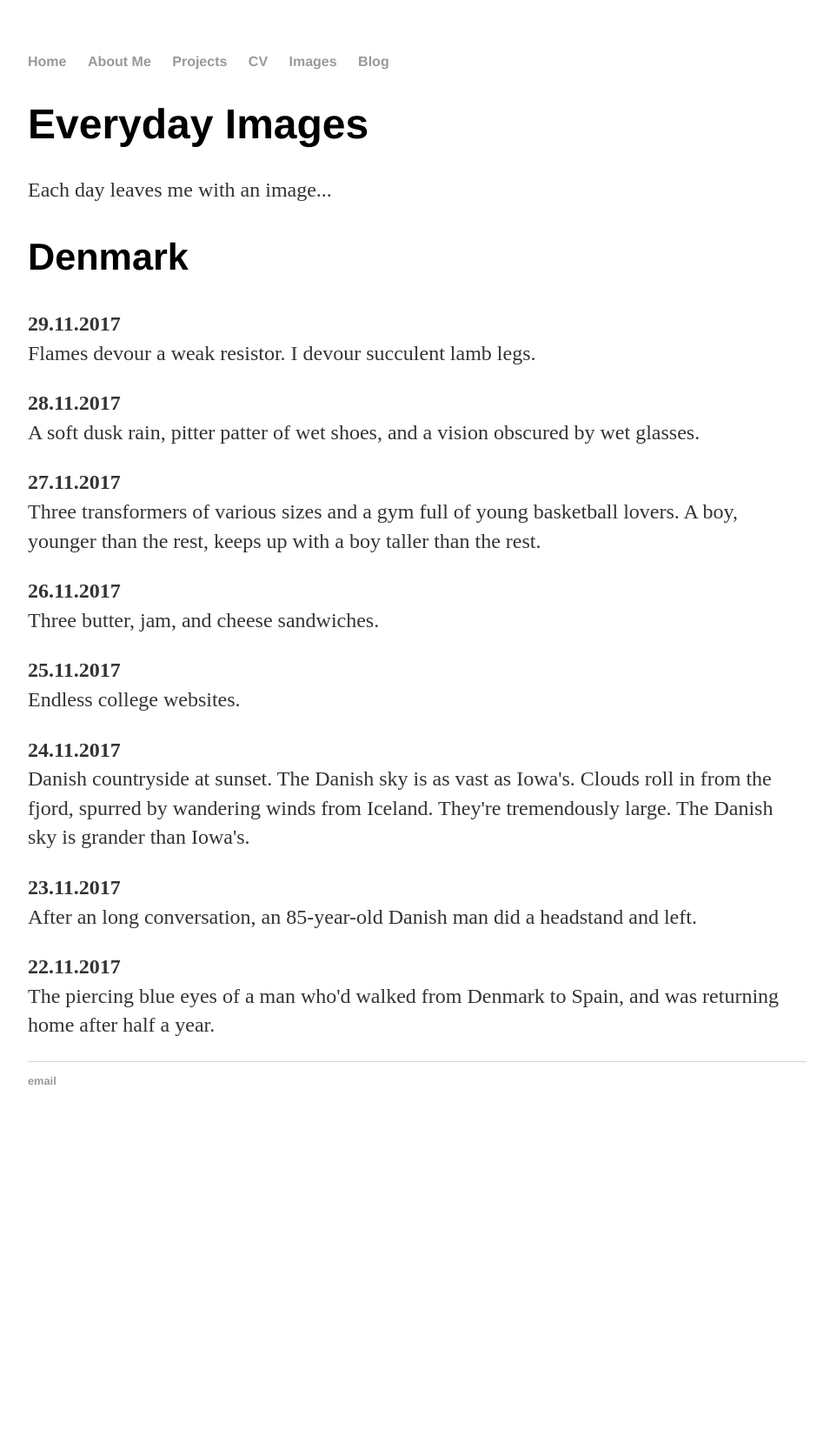
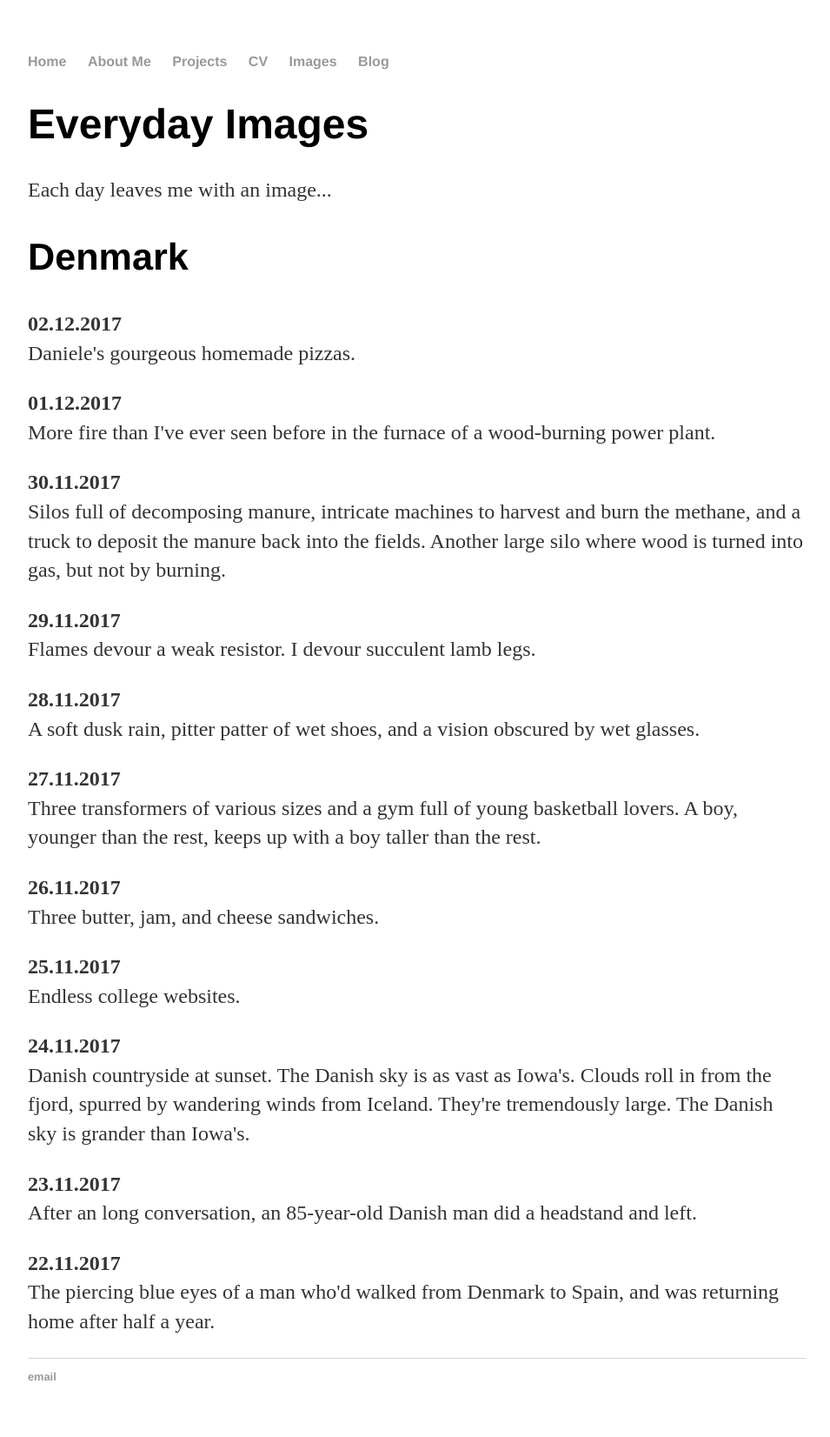
Before and after one commit to kuzura/kuzura.github.io, a Jekyll site: the page built from images/index.html, in a window 1280 px wide. Shown: the whole page at 87% size, without its empty margins (160-1115 px from the left). Built offline with Jekyll 4.4.1, drawn with Linux system fonts in a browser that asks for light colours; before the commit the page ends 1312 px from its top, so only the background shows below that.

Commit message:
Update index.html

```diff
--- a/images/index.html
+++ b/images/index.html
@@ -10,6 +10,26 @@ title: Engineering Projects
 			</p>
 
       <h2>Denmark</h2>
+
+      <p>
+			<b>02.12.2017</b><br>
+      Daniele's gourgeous homemade pizzas.
+			</p>
+
+
+      <p>
+			<b>01.12.2017</b><br>
+      More fire than I've ever seen before in the furnace of a wood-burning power plant.
+			</p>
+
+
+      <p>
+			<b>30.11.2017</b><br>
+      Silos full of decomposing manure, intricate machines to harvest and burn the methane,
+	      and a truck to deposit the manure back into the fields.
+	      Another large silo where wood is turned into gas, but not by burning.
+			</p>
+
 
       <p>
 			<b>29.11.2017</b><br>
```
